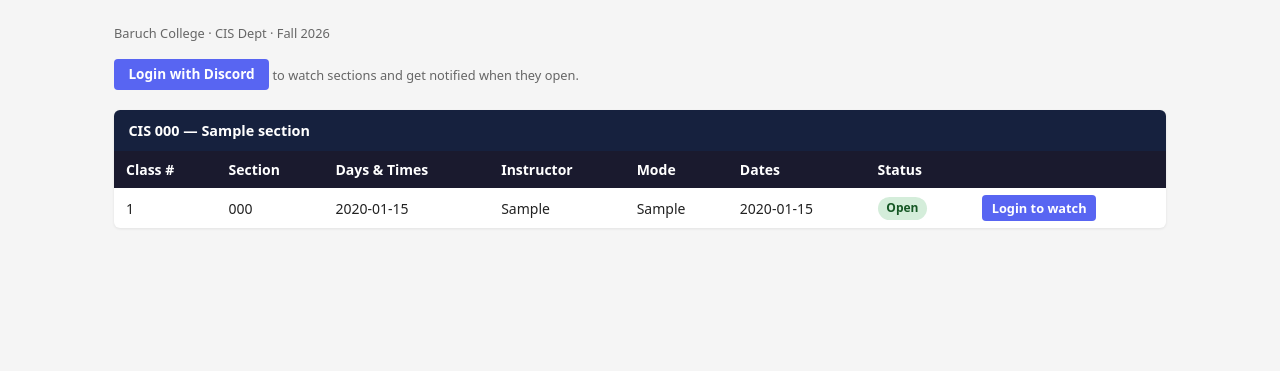
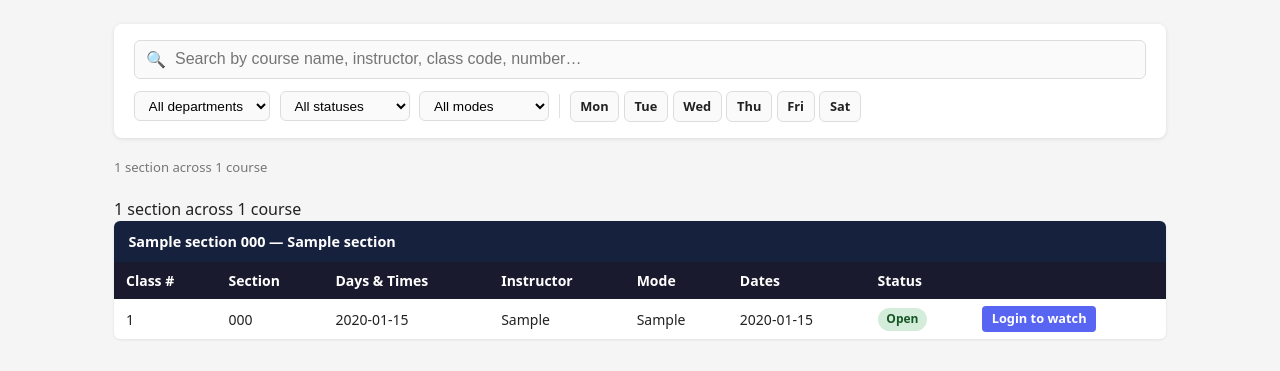
Before and after one commit to isop0d/CunyCourseScouter, a FastAPI app: page / in a window 1280 px wide. Shown: the part 56-427 px from the top of the page. Run offline with FastAPI, Linux system fonts and the light colour scheme; tables that the repository leaves empty hold one stand-in row (values such as "Sample post").

Commit message:
Add web UI with live search and comprehensive course filtering

```diff
--- a/cuny_scouter/web/routes.py
+++ b/cuny_scouter/web/routes.py
@@ -3,6 +3,7 @@ from datetime import datetime, timezone
 from fastapi import APIRouter, Depends, HTTPException, Request
 from fastapi.responses import HTMLResponse, RedirectResponse
 from fastapi.templating import Jinja2Templates
+from sqlalchemy import or_, cast, String
 from sqlalchemy.orm import Session
 
 from cuny_scouter.db.models import Section, ScrapeRun, Student, Watch
@@ -28,29 +29,105 @@ def _watched_classes(student: Student | None) -> set[int]:
 
 # ── Section browser ──────────────────────────────────────────────────────────
 
+DAYS = [
+    ("Mo", "Mon"), ("Tu", "Tue"), ("We", "Wed"),
+    ("Th", "Thu"), ("Fr", "Fri"), ("Sa", "Sat"),
+]
+
+MODES = [
+    ("In Person", "In Person"),
+    ("Online Synchronous", "Online Sync"),
+    ("Online Asynchronous", "Online Async"),
+    ("Hybrid Synchronous", "Hybrid Sync"),
+    ("Hybrid Asynchronous", "Hybrid Async"),
+    ("Online Mix", "Online Mix"),
+    ("HyField", "HyField"),
+]
+
+
+def _apply_filters(query, q: str, subject: str, status: str, mode: str, days: list[str]):
+    if subject:
+        query = query.filter(Section.subject == subject)
+    if status:
+        query = query.filter(Section.status == status)
+    if mode:
+        query = query.filter(Section.instruction_mode == mode)
+    if days:
+        for day in days:
+            query = query.filter(Section.days_times.ilike(f"%{day}%"))
+    if q:
+        term = f"%{q}%"
+        query = query.filter(or_(
+            Section.course_name.ilike(term),
+            Section.instructor.ilike(term),
+            Section.section_code.ilike(term),
+            Section.course_number.ilike(term),
+            Section.subject.ilike(term),
+            cast(Section.class_number, String).ilike(term),
+        ))
+    return query
+
+
+def _group_into_courses(sections) -> list[dict]:
+    courses: dict[tuple, dict] = {}
+    for s in sections:
+        key = (s.subject, s.course_number)
+        if key not in courses:
+            courses[key] = {
+                "subject": s.subject,
+                "course_number": s.course_number,
+                "course_name": s.course_name,
+                "sections": [],
+            }
+        courses[key]["sections"].append(s)
+    return list(courses.values())
+
+
+def _subject_list(db: Session) -> list[tuple[str, str]]:
+    rows = (
+        db.query(Section.subject, Section.course_name)
+        .distinct(Section.subject)
+        .order_by(Section.subject)
+        .all()
+    )
+    # Return (code, label) — use the subject code as label since names vary per course
+    return [(row[0], row[0]) for row in rows]
+
+
 @router.get("/", response_class=HTMLResponse)
-async def index(request: Request, db: Session = Depends(get_session)):
+async def index(
+    request: Request,
+    q: str = "",
+    subject: str = "",
+    status: str = "",
+    mode: str = "",
+    days: list[str] = [],
+    db: Session = Depends(get_session),
+):
     student = _current_student(request, db)
     watching = _watched_classes(student)
 
-    sections = db.query(Section).order_by(Section.course_number, Section.section_code).all()
-
-    courses: dict[str, dict] = {}
-    for s in sections:
-        key = s.course_number
-        if key not in courses:
-            courses[key] = {"course_number": s.course_number, "course_name": s.course_name, "sections": []}
-        courses[key]["sections"].append(s)
+    base_query = db.query(Section).order_by(Section.subject, Section.course_number, Section.section_code)
+    sections = _apply_filters(base_query, q, subject, status, mode, days).all()
 
     last_run = (
         db.query(ScrapeRun)
-        .filter(ScrapeRun.status == "ok")
+        .filter(ScrapeRun.status.in_(["ok", "partial"]))
         .order_by(ScrapeRun.finished_at.desc())
         .first()
     )
 
     return templates.TemplateResponse(request, "index.html", {
-        "courses": list(courses.values()),
+        "courses": _group_into_courses(sections),
+        "section_count": len(sections),
+        "subject_list": _subject_list(db),
+        "days_options": DAYS,
+        "mode_options": MODES,
+        "q": q,
+        "selected_subject": subject,
+        "selected_status": status,
+        "selected_mode": mode,
+        "selected_days": days,
         "watching": watching,
         "student": student,
         "last_run": last_run,
@@ -58,17 +135,24 @@ async def index(request: Request, db: Session = Depends(get_session)):
 
 
 @router.get("/sections/partial", response_class=HTMLResponse)
-async def sections_partial(request: Request, course: str = "", db: Session = Depends(get_session)):
+async def sections_partial(
+    request: Request,
+    q: str = "",
+    subject: str = "",
+    status: str = "",
+    mode: str = "",
+    days: list[str] = [],
+    db: Session = Depends(get_session),
+):
     student = _current_student(request, db)
     watching = _watched_classes(student)
 
-    query = db.query(Section).order_by(Section.course_number, Section.section_code)
-    if course:
-        query = query.filter(Section.course_number == course)
-    sections = query.all()
+    base_query = db.query(Section).order_by(Section.subject, Section.course_number, Section.section_code)
+    sections = _apply_filters(base_query, q, subject, status, mode, days).all()
 
-    return templates.TemplateResponse(request, "partials/section_rows.html", {
-        "sections": sections,
+    return templates.TemplateResponse(request, "partials/courses.html", {
+        "courses": _group_into_courses(sections),
+        "section_count": len(sections),
         "watching": watching,
         "student": student,
     })
--- a/cuny_scouter/web/templates/base.html
+++ b/cuny_scouter/web/templates/base.html
@@ -73,6 +73,84 @@
 
     .htmx-indicator { opacity: 0; transition: opacity 0.2s; }
     .htmx-request .htmx-indicator { opacity: 1; }
+
+    /* Filter bar */
+    .filter-bar {
+      background: #fff;
+      border-radius: 8px;
+      box-shadow: 0 1px 4px rgba(0,0,0,0.1);
+      padding: 1rem 1.25rem;
+      margin-bottom: 1.25rem;
+    }
+
+    .search-wrap { position: relative; margin-bottom: 0.75rem; }
+    .search-input {
+      width: 100%;
+      padding: 0.6rem 1rem 0.6rem 2.5rem;
+      border: 1.5px solid #ddd;
+      border-radius: 6px;
+      font-size: 1rem;
+      background: #fafafa;
+      transition: border-color 0.15s;
+    }
+    .search-input:focus { outline: none; border-color: #5865F2; background: #fff; }
+    .search-icon {
+      position: absolute; left: 0.75rem; top: 50%; transform: translateY(-50%);
+      color: #aaa; font-size: 1rem; pointer-events: none;
+    }
+
+    .filter-row {
+      display: flex;
+      flex-wrap: wrap;
+      gap: 0.6rem;
+      align-items: center;
+    }
+
+    .filter-select {
+      padding: 0.35rem 0.6rem;
+      border: 1.5px solid #ddd;
+      border-radius: 6px;
+      font-size: 0.85rem;
+      background: #fafafa;
+      cursor: pointer;
+      min-width: 130px;
+    }
+    .filter-select:focus { outline: none; border-color: #5865F2; }
+
+    .day-pills { display: flex; gap: 0.3rem; flex-wrap: wrap; }
+    .day-pill { position: relative; }
+    .day-pill input[type="checkbox"] { position: absolute; opacity: 0; width: 0; height: 0; }
+    .day-pill label {
+      display: inline-block;
+      padding: 0.3rem 0.6rem;
+      border: 1.5px solid #ddd;
+      border-radius: 6px;
+      font-size: 0.8rem;
+      font-weight: 600;
+      cursor: pointer;
+      user-select: none;
+      background: #fafafa;
+      transition: background 0.12s, border-color 0.12s, color 0.12s;
+    }
+    .day-pill input:checked + label {
+      background: #1a1a2e;
+      border-color: #1a1a2e;
+      color: #fff;
+    }
+
+    .filter-divider { width: 1px; height: 24px; background: #e0e0e0; flex-shrink: 0; }
+
+    .result-meta {
+      font-size: 0.82rem;
+      color: #777;
+      margin-bottom: 0.75rem;
+      min-height: 1.2em;
+    }
+
+    @media (max-width: 640px) {
+      .filter-row { gap: 0.5rem; }
+      .filter-select { min-width: 0; flex: 1; }
+    }
   </style>
 </head>
 <body>
--- a/cuny_scouter/web/templates/index.html
+++ b/cuny_scouter/web/templates/index.html
@@ -1,59 +1,121 @@
 {% extends "base.html" %}
-{% block title %}CMIS Sections — CUNY Course Scouter{% endblock %}
+{% block title %}Browse Classes — CUNY Course Scouter{% endblock %}
 
 {% block content %}
-<p class="meta">
-  Baruch College · CIS Dept · Fall 2026
-  {% if last_run %}
-  · Last updated {{ last_run.finished_at.strftime('%b %d %I:%M %p') }} UTC
-  {% endif %}
-</p>
 
-{% if not student %}
-<p class="meta" style="margin-bottom:1.25rem;">
-  <a href="/auth/discord" class="btn btn-discord">Login with Discord</a>
-  to watch sections and get notified when they open.
-</p>
-{% endif %}
+<form id="filter-form">
 
-{% for course in courses %}
-<div class="course-block">
-  <div class="course-header">CIS {{ course.course_number }} — {{ course.course_name }}</div>
-  <table>
-    <thead>
-      <tr>
-        <th>Class #</th>
-        <th>Section</th>
-        <th>Days &amp; Times</th>
-        <th>Instructor</th>
-        <th>Mode</th>
-        <th>Dates</th>
-        <th>Status</th>
-        <th></th>
-      </tr>
-    </thead>
-    <tbody>
-      {% for section in course.sections %}
-      <tr>
-        <td>{{ section.class_number }}</td>
-        <td>{{ section.section_code }}</td>
-        <td>{{ section.days_times or '—' }}</td>
-        <td>{{ section.instructor or 'TBA' }}</td>
-        <td>{{ section.instruction_mode or '—' }}</td>
-        <td>{{ section.meeting_dates or '—' }}</td>
-        <td>
-          <span class="badge badge-{{ section.status }}">
-            {{ section.status | title }}
-          </span>
-        </td>
-        <td id="watch-btn-{{ section.class_number }}">
-          {% set is_watching = section.class_number in watching %}
-          {% include "partials/watch_button.html" with context %}
-        </td>
-      </tr>
-      {% endfor %}
-    </tbody>
-  </table>
+  <!-- Search bar -->
+  <div class="filter-bar">
+    <div class="search-wrap">
+      <span class="search-icon">&#128269;</span>
+      <input
+        class="search-input"
+        type="search"
+        name="q"
+        value="{{ q }}"
+        placeholder="Search by course name, instructor, class code, number…"
+        autocomplete="off"
+        hx-get="/sections/partial"
+        hx-trigger="input changed delay:300ms, search"
+        hx-target="#sections-container"
+        hx-include="#filter-form"
+        hx-swap="innerHTML"
+        hx-indicator="#loading"
+      >
+    </div>
+
+    <div class="filter-row">
+      <!-- Department -->
+      <select
+        class="filter-select"
+        name="subject"
+        hx-get="/sections/partial"
+        hx-trigger="change"
+        hx-target="#sections-container"
+        hx-include="#filter-form"
+        hx-swap="innerHTML"
+      >
+        <option value="">All departments</option>
+        {% for code, label in subject_list %}
+        <option value="{{ code }}" {% if code == selected_subject %}selected{% endif %}>{{ label }}</option>
+        {% endfor %}
+      </select>
+
+      <!-- Status -->
+      <select
+        class="filter-select"
+        name="status"
+        hx-get="/sections/partial"
+        hx-trigger="change"
+        hx-target="#sections-container"
+        hx-include="#filter-form"
+        hx-swap="innerHTML"
+      >
+        <option value="">All statuses</option>
+        <option value="open"     {% if selected_status == 'open' %}selected{% endif %}>Open</option>
+        <option value="waitlist" {% if selected_status == 'waitlist' %}selected{% endif %}>Waitlist</option>
+        <option value="closed"   {% if selected_status == 'closed' %}selected{% endif %}>Closed</option>
+      </select>
+
+      <!-- Instruction mode -->
+      <select
+        class="filter-select"
+        name="mode"
+        hx-get="/sections/partial"
+        hx-trigger="change"
+        hx-target="#sections-container"
+        hx-include="#filter-form"
+        hx-swap="innerHTML"
+      >
+        <option value="">All modes</option>
+        {% for value, label in mode_options %}
+        <option value="{{ value }}" {% if value == selected_mode %}selected{% endif %}>{{ label }}</option>
+        {% endfor %}
+      </select>
+
+      <div class="filter-divider"></div>
+
+      <!-- Days of week -->
+      <div class="day-pills">
+        {% for value, label in days_options %}
+        <span class="day-pill">
+          <input
+            type="checkbox"
+            id="day-{{ value }}"
+            name="days"
+            value="{{ value }}"
+            {% if value in selected_days %}checked{% endif %}
+            hx-get="/sections/partial"
+            hx-trigger="change"
+            hx-target="#sections-container"
+            hx-include="#filter-form"
+            hx-swap="innerHTML"
+          >
+          <label for="day-{{ value }}">{{ label }}</label>
+        </span>
+        {% endfor %}
+      </div>
+    </div>
+  </div>
+
+</form>
+
+<!-- Loading indicator + result count -->
+<div style="display:flex; align-items:center; gap:0.75rem; margin-bottom:0.5rem;">
+  <div class="result-meta" id="result-meta">
+    {% if section_count == 0 %}
+      No sections found
+    {% else %}
+      {{ section_count }} section{{ 's' if section_count != 1 else '' }} across {{ courses|length }} course{{ 's' if courses|length != 1 else '' }}
+      {%- if last_run %} &mdash; updated {{ last_run.finished_at.strftime('%b %d, %I:%M %p') }} UTC{% endif %}
+    {% endif %}
+  </div>
+  <span id="loading" class="htmx-indicator" style="font-size:0.8rem;color:#888;">Loading…</span>
 </div>
-{% endfor %}
+
+<div id="sections-container">
+  {% include "partials/courses.html" with context %}
+</div>
+
 {% endblock %}
--- /dev/null
+++ b/cuny_scouter/web/templates/partials/courses.html
@@ -0,0 +1,54 @@
+<!-- result count (replaces the outer meta div via OOB swap) -->
+<div id="result-meta"
+     hx-swap-oob="innerHTML">
+  {% if section_count == 0 %}
+    No sections found
+  {% else %}
+    {{ section_count }} section{{ 's' if section_count != 1 else '' }} across {{ courses|length }} course{{ 's' if courses|length != 1 else '' }}
+  {% endif %}
+</div>
+
+{% if courses %}
+  {% for course in courses %}
+  <div class="course-block">
+    <div class="course-header">{{ course.subject }} {{ course.course_number }} — {{ course.course_name }}</div>
+    <table>
+      <thead>
+        <tr>
+          <th>Class #</th>
+          <th>Section</th>
+          <th>Days &amp; Times</th>
+          <th>Instructor</th>
+          <th>Mode</th>
+          <th>Dates</th>
+          <th>Status</th>
+          <th></th>
+        </tr>
+      </thead>
+      <tbody>
+        {% for section in course.sections %}
+        <tr>
+          <td>{{ section.class_number }}</td>
+          <td>{{ section.section_code }}</td>
+          <td>{{ section.days_times or '—' }}</td>
+          <td>{{ section.instructor or 'TBA' }}</td>
+          <td style="white-space:nowrap;">{{ section.instruction_mode or '—' }}</td>
+          <td style="white-space:nowrap;">{{ section.meeting_dates or '—' }}</td>
+          <td>
+            <span class="badge badge-{{ section.status }}">
+              {{ 'Wait List' if section.status == 'waitlist' else section.status | title }}
+            </span>
+          </td>
+          <td id="watch-btn-{{ section.class_number }}">
+            {% set is_watching = section.class_number in watching %}
+            {% include "partials/watch_button.html" with context %}
+          </td>
+        </tr>
+        {% endfor %}
+      </tbody>
+    </table>
+  </div>
+  {% endfor %}
+{% else %}
+  <p class="meta" style="padding:1rem 0;">No sections match your filters. Try broadening your search.</p>
+{% endif %}
```
